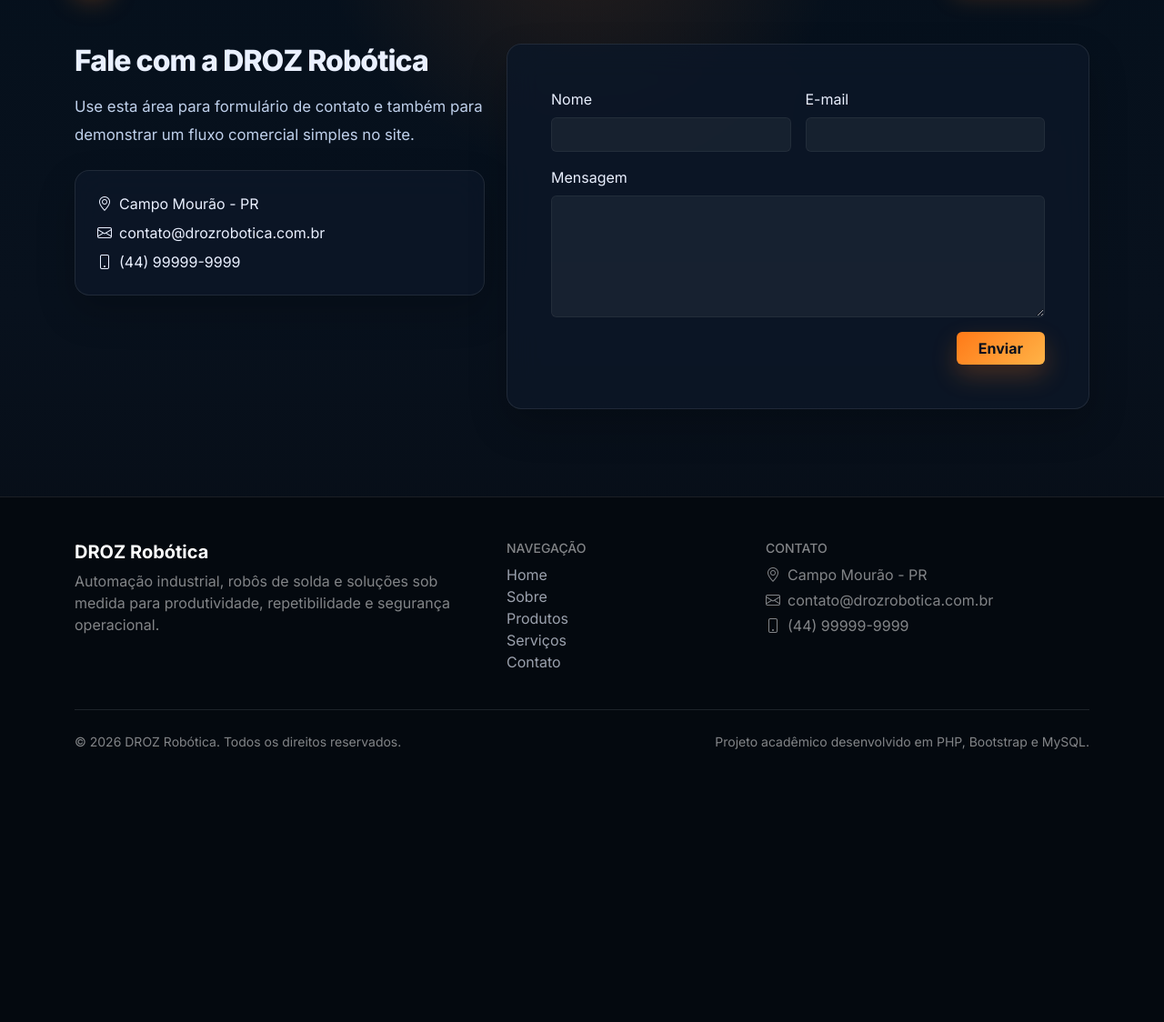
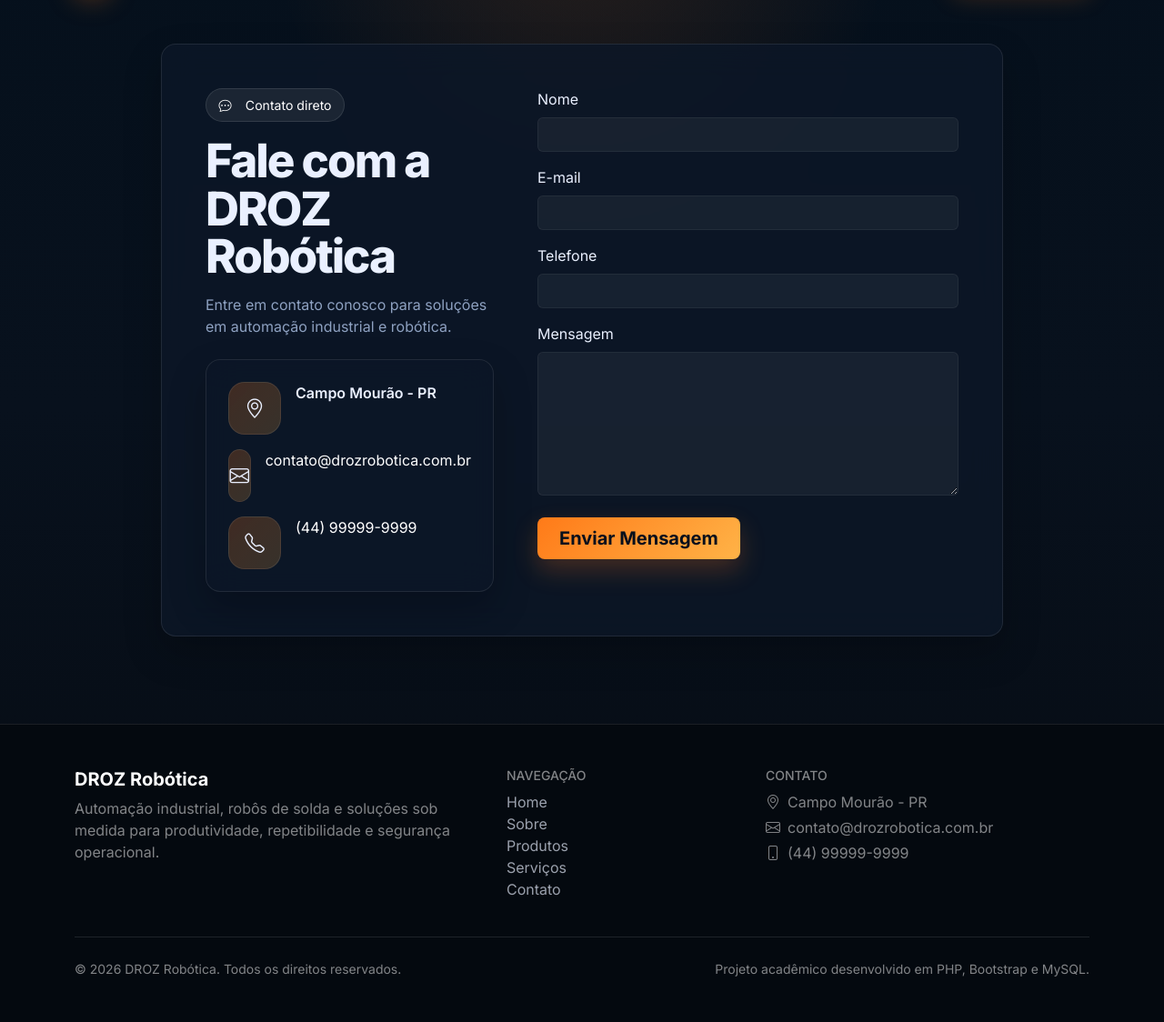
Before and after one commit to gabrielBmen/Site_Projeto_Faculdade_2-Bi, a PHP site: page /contato.php in a window 1280 px wide. Shown: the part 103-1227 px from the top of the page at 91% size. Before the commit the page ends 927 px from the top, so only its background shows below. Run offline with PHP 8.4, Linux system fonts and the light colour scheme.

Commit message:
terceiro commit ja com o arquivo de contatos arrumados e funcionais com o banco de dados

```diff
--- a/config/conexao.php
+++ b/config/conexao.php
@@ -1,5 +1,5 @@
 <?php
-$host = "127.155.0.2";
+$host = "localhost";
 $user = "root";
 $password = "";
 $database = "droz_robotica";
--- a/contato.php
+++ b/contato.php
@@ -1,65 +1,164 @@
 <?php
+require_once __DIR__ . '/includes/funcoes.php';
+require_once __DIR__ . '/config/conexao.php';
+
 $tituloPagina = 'Contato';
-$descricaoPagina = 'Entre em contato com a DROZ Robótica para solicitar orçamento e informações.';
+$descricaoPagina = 'Fale com a DROZ Robótica e solicite orçamento para automação industrial e robótica.';
 $paginaAtiva = 'contato';
-require_once __DIR__ . '/includes/funcoes.php';
-include __DIR__ . '/includes/header.php';
 
 $mensagemEnviada = false;
+$erro = '';
+
 $nome = '';
 $email = '';
+$telefone = '';
 $mensagem = '';
 
 if ($_SERVER['REQUEST_METHOD'] === 'POST') {
     $nome = trim($_POST['nome'] ?? '');
     $email = trim($_POST['email'] ?? '');
+    $telefone = trim($_POST['telefone'] ?? '');
     $mensagem = trim($_POST['mensagem'] ?? '');
 
     if ($nome !== '' && filter_var($email, FILTER_VALIDATE_EMAIL) && $mensagem !== '') {
+        // Mantive sua tabela atual. Se quiser salvar a mensagem também, a tabela precisa ter essa coluna.
+        $sql = "INSERT INTO clientes (nome, email, telefone) VALUES (?, ?, ?)";
+        $stmt = mysqli_prepare($conexao, $sql);
+
+        if ($stmt) {
+            mysqli_stmt_bind_param($stmt, 'sss', $nome, $email, $telefone);
+
+            if (mysqli_stmt_execute($stmt)) {
                 $mensagemEnviada = true;
+                $nome = '';
+                $email = '';
+                $telefone = '';
+                $mensagem = '';
+            } else {
+                $erro = 'Erro ao salvar no banco de dados.';
+            }
+
+            mysqli_stmt_close($stmt);
+        } else {
+            $erro = 'Erro ao preparar o envio da mensagem.';
+        }
+    } else {
+        $erro = 'Preencha os campos obrigatórios corretamente.';
     }
 }
+
+include __DIR__ . '/includes/header.php';
 ?>
 
 <section class="py-5">
     <div class="container">
-        <div class="row g-4">
+        <div class="row justify-content-center">
+            <div class="col-lg-10">
+                <div class="glass-card rounded-4 p-4 p-lg-5">
+                    <div class="row g-5 align-items-start">
                         <div class="col-lg-5">
-                <h1 class="section-title mb-3">Fale com a DROZ Robótica</h1>
-                <p class="hero-text">Use esta área para formulário de contato e também para demonstrar um fluxo comercial simples no site.</p>
+                            <span class="badge-soft mb-3 d-inline-flex">
+                                <i class="bi bi-chat-dots me-2"></i>Contato direto
+                            </span>
 
-                <div class="glass-card rounded-4 p-4 mt-4">
-                    <p class="mb-2"><i class="bi bi-geo-alt me-2"></i>Campo Mourão - PR</p>
-                    <p class="mb-2"><i class="bi bi-envelope me-2"></i>contato@drozrobotica.com.br</p>
-                    <p class="mb-0"><i class="bi bi-phone me-2"></i>(44) 99999-9999</p>
+                            <h1 class="hero-title mb-3" style="font-size: clamp(2rem, 4vw, 3.2rem);">
+                                Fale com a<br>DROZ Robótica
+                            </h1>
+
+                            <p class="section-subtitle mb-4">
+                                Entre em contato conosco para soluções em automação industrial e robótica.
+                            </p>
+
+                            <div class="info-card rounded-4 p-4">
+                                <div class="d-flex align-items-start gap-3 mb-3">
+                                    <div class="icon-circle"><i class="bi bi-geo-alt"></i></div>
+                                    <div>
+                                        <div class="fw-semibold">Campo Mourão - PR</div>
+                                    </div>
+                                </div>
+
+                                <div class="d-flex align-items-start gap-3 mb-3">
+                                    <div class="icon-circle"><i class="bi bi-envelope"></i></div>
+                                    <div>
+                                        <a class="text-white text-decoration-none" href="mailto:contato@drozrobotica.com.br">
+                                            contato@drozrobotica.com.br
+                                        </a>
+                                    </div>
+                                </div>
+
+                                <div class="d-flex align-items-start gap-3">
+                                    <div class="icon-circle"><i class="bi bi-telephone"></i></div>
+                                    <div>
+                                        <a class="text-white text-decoration-none" href="tel:+5544999999999">
+                                            (44) 99999-9999
+                                        </a>
+                                    </div>
+                                </div>
                             </div>
                         </div>
 
                         <div class="col-lg-7">
-                <div class="glass-card rounded-4 p-4 p-lg-5">
                             <?php if ($mensagemEnviada): ?>
-                        <div class="alert alert-success">
-                            Mensagem enviada com sucesso. Em um ambiente real, este formulário poderia ser conectado ao banco de dados ou a um e-mail.
+                                <div class="alert alert-success rounded-4 border-0">
+                                    Mensagem enviada com sucesso!
                                 </div>
                             <?php endif; ?>
 
-                    <form method="post" class="row g-3">
-                        <div class="col-md-6">
+                            <?php if ($erro): ?>
+                                <div class="alert alert-danger rounded-4 border-0">
+                                    <?= e($erro) ?>
+                                </div>
+                            <?php endif; ?>
+
+                            <form method="POST" class="contact-form">
+                                <div class="mb-3">
                                     <label class="form-label">Nome</label>
-                            <input type="text" name="nome" class="form-control" value="<?= e($nome) ?>" required>
+                                    <input
+                                        type="text"
+                                        name="nome"
+                                        class="form-control"
+                                        value="<?= e($nome) ?>"
+                                        required
+                                    >
                                 </div>
-                        <div class="col-md-6">
+
+                                <div class="mb-3">
                                     <label class="form-label">E-mail</label>
-                            <input type="email" name="email" class="form-control" value="<?= e($email) ?>" required>
+                                    <input
+                                        type="email"
+                                        name="email"
+                                        class="form-control"
+                                        value="<?= e($email) ?>"
+                                        required
+                                    >
                                 </div>
-                        <div class="col-12">
+
+                                <div class="mb-3">
+                                    <label class="form-label">Telefone</label>
+                                    <input
+                                        type="text"
+                                        name="telefone"
+                                        class="form-control"
+                                        value="<?= e($telefone) ?>"
+                                    >
+                                </div>
+
+                                <div class="mb-4">
                                     <label class="form-label">Mensagem</label>
-                            <textarea name="mensagem" class="form-control" rows="5" required><?= e($mensagem) ?></textarea>
+                                    <textarea
+                                        name="mensagem"
+                                        class="form-control"
+                                        rows="6"
+                                        required
+                                    ><?= e($mensagem) ?></textarea>
                                 </div>
-                        <div class="col-12 d-grid d-md-flex justify-content-md-end">
-                            <button class="btn btn-primary px-4">Enviar</button>
+
+                                <button type="submit" class="btn btn-primary btn-lg px-4">
+                                    Enviar Mensagem
+                                </button>
+                            </form>
                         </div>
-                    </form>
+                    </div>
                 </div>
             </div>
         </div>
```
Lines whose indentation alone changed are shown as unchanged.
